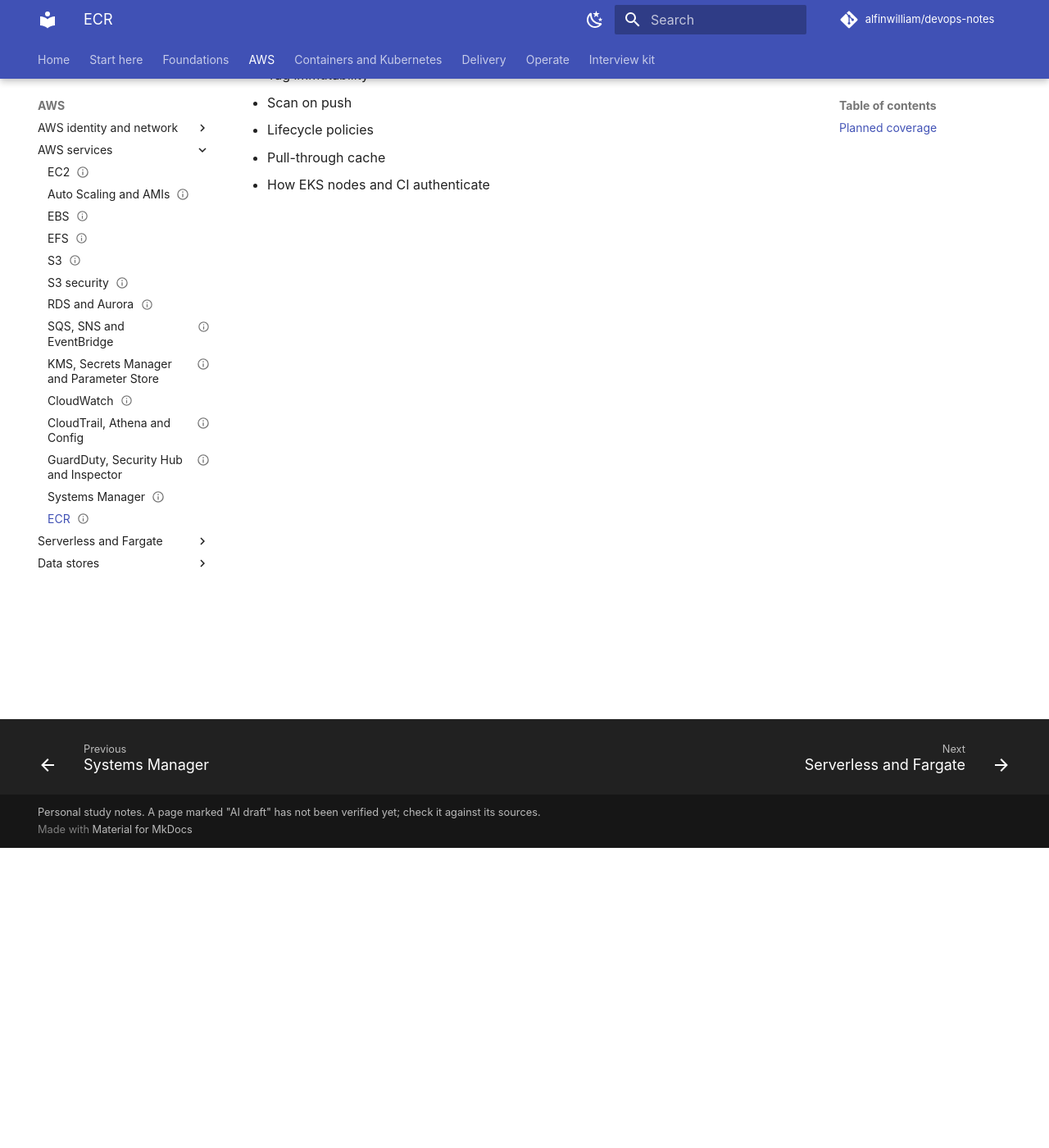
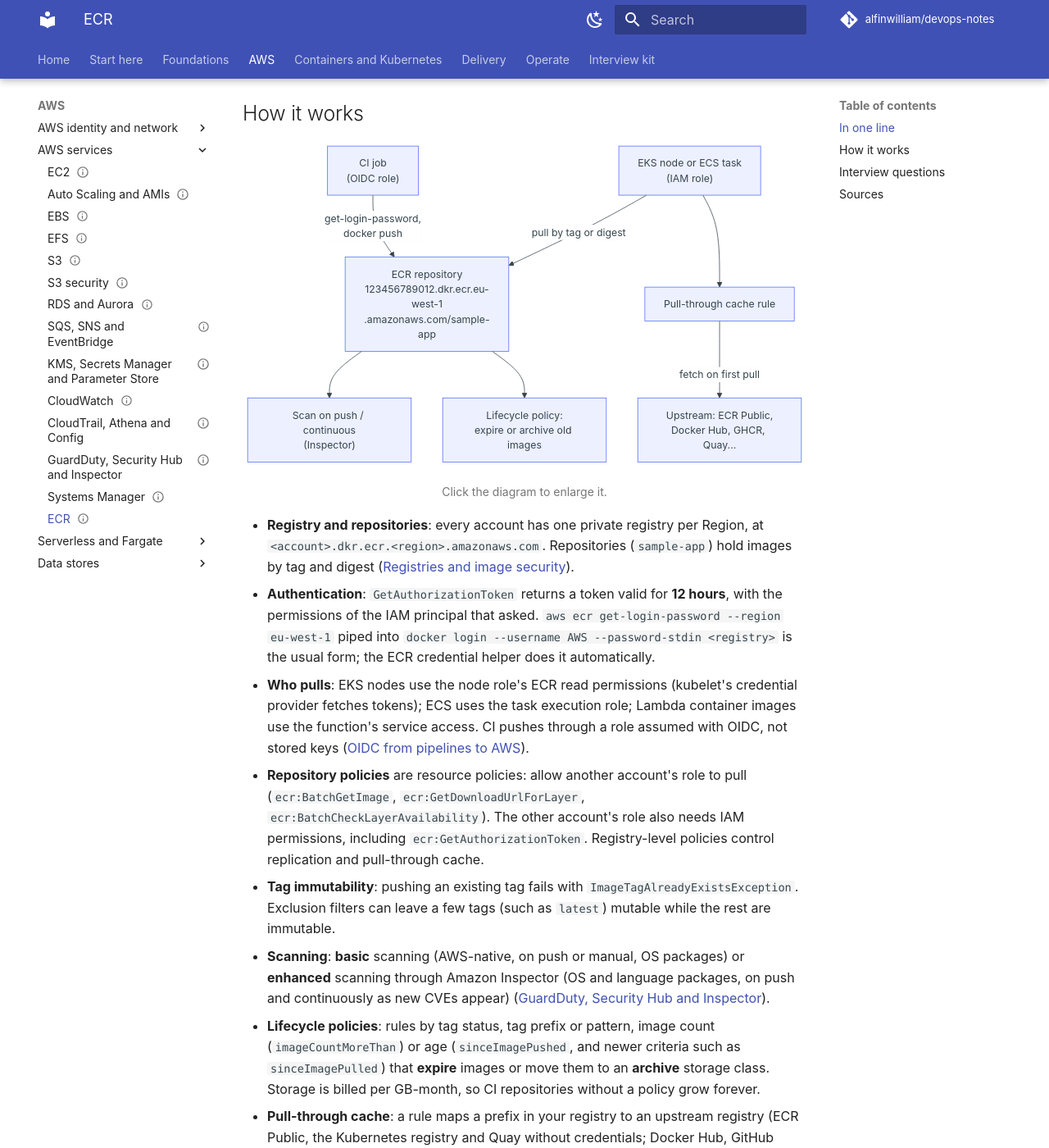
Before and after one commit to alfinwilliam/devops-notes, an MkDocs documentation site: the page built from docs/aws-services/ecr.md, in a window 1280 px wide and 1400 px high, scrolled down 366 px. Shown: the whole window at 82% size. Built offline with MkDocs 1.6.1 and Material for MkDocs 9.7.7, drawn with Linux system fonts in a browser that asks for light colours; comment, search, counter and statistics services are not loaded; some of the changed text lies outside the part shown.

Commit message:
aws-services: add "ECR"
Co-Authored-By: Claude Opus 5.5 <noreply@anthropic.com>

````diff
--- a/docs/aws-services/ecr.md
+++ b/docs/aws-services/ecr.md
@@ -1,21 +1,97 @@
 ---
 title: "ECR"
-status: stub
+status: draft
 form: short
 commands: docs
 ---
 
 # ECR
 
-> **Status: not written yet.** This page is a placeholder that lists what it will cover.
+> **Status: AI draft, 2026-11-16.** Not yet verified by me. Written from the Amazon ECR User Guide; no AWS calls were made.
 
-## Planned coverage
+## In one line
 
-- A private registry per account and region
-- Authentication tokens and their lifetime (link)
-- Repository policies and cross-account pulls
-- Tag immutability
-- Scan on push
-- Lifecycle policies
-- Pull-through cache
-- How EKS nodes and CI authenticate
+ECR is a private container registry per account and Region. IAM issues 12-hour login tokens; repository policies allow cross-account pulls; tag immutability, scanning, lifecycle policies and pull-through caches keep images trustworthy, cheap and available.
+
+## How it works
+
+```mermaid
+flowchart TD
+    CI["CI job<br/>(OIDC role)"] -->|"get-login-password,<br/>docker push"| R["ECR repository<br/>123456789012.dkr.ecr.eu-west-1<br/>.amazonaws.com/sample-app"]
+    R --> SC["Scan on push / continuous<br/>(Inspector)"]
+    R --> LC["Lifecycle policy:<br/>expire or archive old images"]
+    N["EKS node or ECS task<br/>(IAM role)"] -->|"pull by tag or digest"| R
+    PTC["Pull-through cache rule"] -->|"fetch on first pull"| UP["Upstream: ECR Public,<br/>Docker Hub, GHCR, Quay..."]
+    N --> PTC
+```
+
+- **Registry and repositories**: every account has one private registry per Region, at `<account>.dkr.ecr.<region>.amazonaws.com`. Repositories (`sample-app`) hold images by tag and digest ([Registries and image security](../containers/registries-and-image-security.md)).
+- **Authentication**: `GetAuthorizationToken` returns a token valid for **12 hours**, with the permissions of the IAM principal that asked. `aws ecr get-login-password --region eu-west-1` piped into `docker login --username AWS --password-stdin <registry>` is the usual form; the ECR credential helper does it automatically.
+- **Who pulls**: EKS nodes use the node role's ECR read permissions (kubelet's credential provider fetches tokens); ECS uses the task execution role; Lambda container images use the function's service access. CI pushes through a role assumed with OIDC, not stored keys ([OIDC from pipelines to AWS](../cicd/oidc-to-aws.md)).
+- **Repository policies** are resource policies: allow another account's role to pull (`ecr:BatchGetImage`, `ecr:GetDownloadUrlForLayer`, `ecr:BatchCheckLayerAvailability`). The other account's role also needs IAM permissions, including `ecr:GetAuthorizationToken`. Registry-level policies control replication and pull-through cache.
+- **Tag immutability**: pushing an existing tag fails with `ImageTagAlreadyExistsException`. Exclusion filters can leave a few tags (such as `latest`) mutable while the rest are immutable.
+- **Scanning**: **basic** scanning (AWS-native, on push or manual, OS packages) or **enhanced** scanning through Amazon Inspector (OS and language packages, on push and continuously as new CVEs appear) ([GuardDuty, Security Hub and Inspector](security-services.md)).
+- **Lifecycle policies**: rules by tag status, tag prefix or pattern, image count (`imageCountMoreThan`) or age (`sinceImagePushed`, and newer criteria such as `sinceImagePulled`) that **expire** images or move them to an **archive** storage class. Storage is billed per GB-month, so CI repositories without a policy grow forever.
+- **Pull-through cache**: a rule maps a prefix in your registry to an upstream registry (ECR Public, the Kubernetes registry and Quay without credentials; Docker Hub, GitHub Container Registry, Azure Container Registry and GitLab with credentials in Secrets Manager). The first pull fetches and stores the image; later pulls come from ECR, which avoids public rate limits and outages.
+- **Replication** copies images to other Regions or accounts; images are encrypted at rest (AES-256 by default, or KMS).
+
+## Interview questions
+
+**1. Pods on EKS show `ImagePullBackOff` with an ECR image. What do you check?**
+
+<details markdown="1">
+<summary>Answer</summary>
+
+- The exact error in `kubectl describe pod`: not found (wrong tag, Region or account) or unauthorized.
+- Node role has ECR read permissions; for another account, the repository policy allows the node role and KMS permissions if a KMS key is used.
+- Network path from nodes to ECR (NAT or the `ecr.api`, `ecr.dkr` and S3 gateway endpoints) ([Pods](../kubernetes/pods.md)).
+
+</details>
+
+**2. How does CI push to ECR without long-lived keys?**
+
+<details markdown="1">
+<summary>Answer</summary>
+
+- The CI provider's OIDC token is exchanged for a role session with `AssumeRoleWithWebIdentity`.
+- The role allows `GetAuthorizationToken` and push actions on the one repository; `get-login-password` then `docker push`.
+
+</details>
+
+**3. Why turn on tag immutability, and what is the catch?**
+
+<details markdown="1">
+<summary>Answer</summary>
+
+- A tag then always means the same image, so deploys and rollbacks are reproducible and a tag cannot be silently replaced.
+- Catch: workflows that re-push `latest` or `dev` break; use exclusion filters for those or deploy by digest.
+
+</details>
+
+**4. The ECR bill keeps growing. What do you do?**
+
+<details markdown="1">
+<summary>Answer</summary>
+
+- Lifecycle policies: expire untagged images after a few days, keep the last N images per branch prefix, archive old releases instead of deleting.
+- Check replication to many Regions and large base layers.
+
+</details>
+
+**5. Why use a pull-through cache for public base images?**
+
+<details markdown="1">
+<summary>Answer</summary>
+
+- Avoids Docker Hub and other public rate limits and outages during deploys and node scale-out.
+- Images can be scanned in ECR and pulled through VPC endpoints like any private image.
+
+</details>
+
+## Sources
+
+- [ECR User Guide: private registry authentication (12-hour tokens)](https://docs.aws.amazon.com/AmazonECR/latest/userguide/registry_auth.html)
+- [ECR User Guide: tag mutability and exclusions](https://docs.aws.amazon.com/AmazonECR/latest/userguide/image-tag-mutability.html)
+- [ECR User Guide: image scanning](https://docs.aws.amazon.com/AmazonECR/latest/userguide/image-scanning.html)
+- [ECR User Guide: lifecycle policies](https://docs.aws.amazon.com/AmazonECR/latest/userguide/LifecyclePolicies.html)
+- [ECR User Guide: pull-through cache](https://docs.aws.amazon.com/AmazonECR/latest/userguide/pull-through-cache.html)
````
